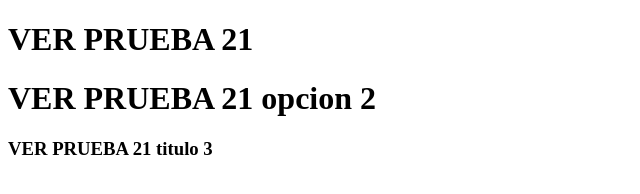
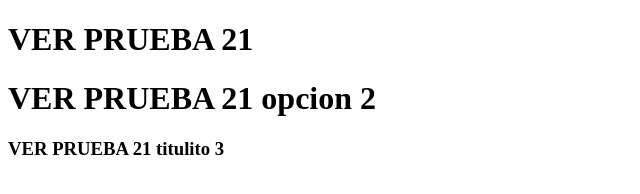
Before and after one commit to zulma09/Prueba21, a plain HTML site: page index.html in a window 1280 px wide. Shown: the full height of the page, 0-640 px from the left. Drawn offline with Linux system fonts and the light colour scheme.

Commit message:
Update index.html

```diff
--- a/index.html
+++ b/index.html
@@ -9,6 +9,6 @@
 
     <h1>VER PRUEBA 21 </h1>
     <h1>VER PRUEBA 21 opcion 2 </h1>
-       <h3>VER PRUEBA 21 titulo 3 </h3>
+       <h3>VER PRUEBA 21 titulito 3 </h3>
 </body>
 </html>
```
